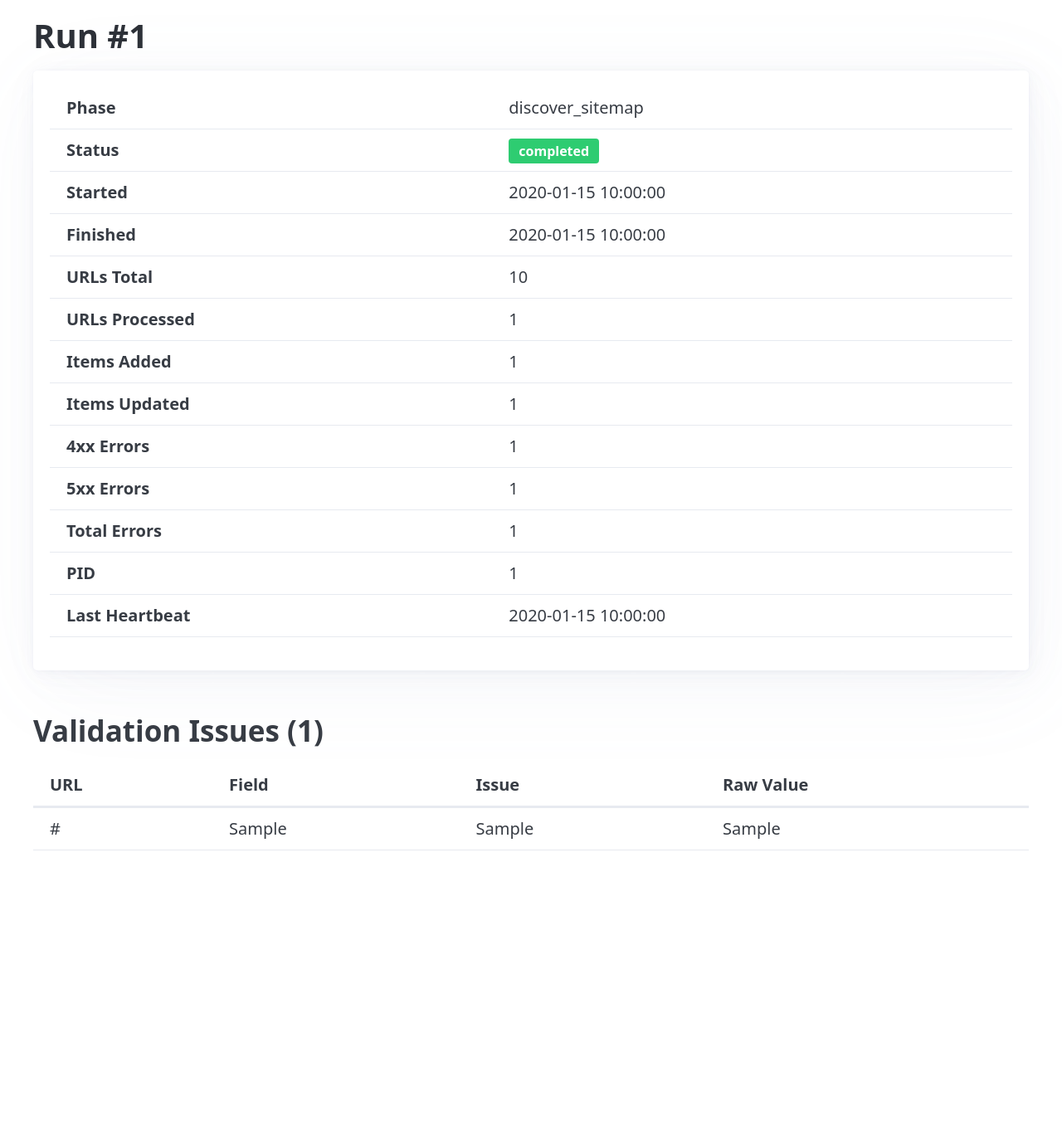
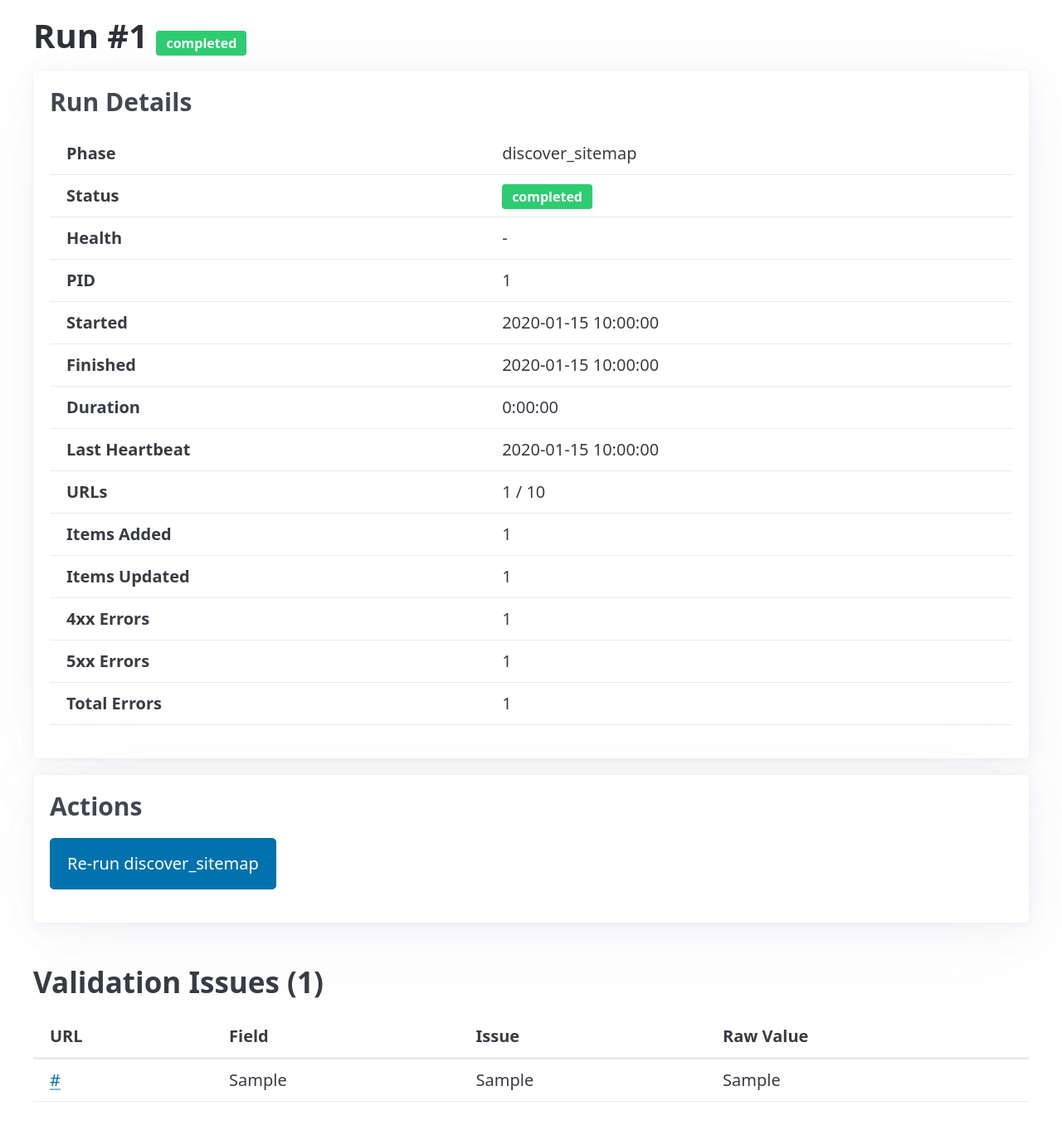
Before and after one commit to liberalu/booking-scraper, a FastAPI app: page /runs/1 in a window 1280 px wide. Shown: the part 70-1438 px from the top of the page at 83% size. Before the commit the page ends 1095 px from the top, so only its background shows below. Run offline with FastAPI, Linux system fonts and the light colour scheme; tables that the repository leaves empty hold one stand-in row (values such as "Sample post"); some libraries are stand-ins or nearby versions.

Commit message:
feat: add live status panel and action buttons to run detail page
- Live status polling every 3s (health, PID, heartbeat, progress)
- Stop Scraping button for running processes
- Re-run button for completed/failed runs
- Auto-reload page when run finishes
- JSON status API at /api/runs/{id}/status

```diff
--- a/book_scraper/dashboard/templates/run_detail.html
+++ b/book_scraper/dashboard/templates/run_detail.html
@@ -1,33 +1,86 @@
 {% extends "base.html" %}
 {% block title %}Run #{{ run.id }}{% endblock %}
 {% block content %}
-<h1>Run #{{ run.id }}</h1>
+<style>
+    .health-healthy { color: #2ecc40; font-weight: bold; }
+    .health-stale { color: #ffdc00; font-weight: bold; }
+    .health-dead { color: #ff4136; font-weight: bold; }
+    .actions { display: flex; gap: 0.5rem; flex-wrap: wrap; margin: 1rem 0; }
+    .actions button { margin: 0; }
+    #live-status { font-family: monospace; font-size: 0.85rem; padding: 1rem; background: var(--pico-card-background-color); border-radius: 8px; }
+    #live-status dt { font-weight: bold; display: inline; }
+    #live-status dd { display: inline; margin-left: 0.5rem; margin-right: 1.5rem; }
+</style>
+
+<h1>Run #{{ run.id }} <span class="badge badge-{{ run.status }}">{{ run.status }}</span></h1>
+
+{% if run.status == 'running' %}
+<article>
+    <h3>Live Status <small>(refreshes every 3s)</small></h3>
+    <div id="live-status" hx-get="/api/runs/{{ run.id }}/status" hx-trigger="load, every 3s" hx-swap="innerHTML">
+        Loading...
+    </div>
+    <div class="actions" id="action-result">
+        <button class="secondary outline" hx-post="/runs/{{ run.id }}/kill" hx-target="#action-result" hx-swap="innerHTML" hx-confirm="Send SIGTERM to PID {{ run.pid }}?">Stop Scraping</button>
+    </div>
+</article>
+{% endif %}
 
 <article>
+    <h3>Run Details</h3>
     <table>
         <tr><td><strong>Phase</strong></td><td>{{ run.phase }}</td></tr>
         <tr><td><strong>Status</strong></td><td><span class="badge badge-{{ run.status }}">{{ run.status }}</span></td></tr>
+        <tr>
+            <td><strong>Health</strong></td>
+            <td>
+                {% if health == 'healthy' %}
+                    <span class="health-healthy">&#9679; active</span>
+                {% elif health == 'stale' %}
+                    <span class="health-stale">&#9679; stale</span>
+                {% elif health == 'dead' %}
+                    <span class="health-dead">&#9679; dead</span>
+                {% else %}
+                    -
+                {% endif %}
+            </td>
+        </tr>
+        <tr><td><strong>PID</strong></td><td>{{ run.pid or '-' }}</td></tr>
         <tr><td><strong>Started</strong></td><td>{{ run.started_at.strftime('%Y-%m-%d %H:%M:%S') if run.started_at else '-' }}</td></tr>
         <tr><td><strong>Finished</strong></td><td>{{ run.finished_at.strftime('%Y-%m-%d %H:%M:%S') if run.finished_at else '-' }}</td></tr>
-        <tr><td><strong>URLs Total</strong></td><td>{{ run.urls_total if run.urls_total is not none else '-' }}</td></tr>
-        <tr><td><strong>URLs Processed</strong></td><td>{{ run.urls_processed }}</td></tr>
+        <tr>
+            <td><strong>Duration</strong></td>
+            <td>
+                {% if run.finished_at and run.started_at %}
+                    {{ (run.finished_at - run.started_at) }}
+                {% elif run.status == 'running' %}
+                    running...
+                {% else %}
+                    -
+                {% endif %}
+            </td>
+        </tr>
+        <tr>
+            <td><strong>Last Heartbeat</strong></td>
+            <td>{{ run.last_heartbeat.strftime('%Y-%m-%d %H:%M:%S') if run.last_heartbeat else '-' }}</td>
+        </tr>
+        <tr><td><strong>URLs</strong></td><td>{{ run.urls_processed }}{% if run.urls_total %} / {{ run.urls_total }}{% endif %}</td></tr>
         <tr><td><strong>Items Added</strong></td><td>{{ run.items_added }}</td></tr>
         <tr><td><strong>Items Updated</strong></td><td>{{ run.items_updated }}</td></tr>
         <tr><td><strong>4xx Errors</strong></td><td>{{ run.errors_4xx }}</td></tr>
         <tr><td><strong>5xx Errors</strong></td><td>{{ run.errors_5xx }}</td></tr>
         <tr><td><strong>Total Errors</strong></td><td>{{ run.error_count }}</td></tr>
-        <tr><td><strong>PID</strong></td><td>{{ run.pid or '-' }}</td></tr>
-        <tr>
-            <td><strong>Last Heartbeat</strong></td>
-            <td>{{ run.last_heartbeat.strftime('%Y-%m-%d %H:%M:%S') if run.last_heartbeat else '-' }}</td>
-        </tr>
     </table>
-    {% if run.status == 'running' and run.pid %}
-    <div id="kill-result">
-        <button class="secondary" hx-post="/runs/{{ run.id }}/kill" hx-target="#kill-result" hx-swap="innerHTML" hx-confirm="Kill process {{ run.pid }}?">Kill Process</button>
+</article>
+
+{% if run.status != 'running' %}
+<article>
+    <h3>Actions</h3>
+    <div class="actions" id="action-result">
+        <button hx-post="/runs/trigger?phase={{ run.phase.replace('discover_', '') if 'discover' in run.phase else run.phase }}" hx-target="#action-result" hx-swap="innerHTML">Re-run {{ run.phase }}</button>
     </div>
-    {% endif %}
 </article>
+{% endif %}
 
 {% if issues %}
 <h2>Validation Issues ({{ issues|length }})</h2>
@@ -43,7 +96,9 @@
     <tbody>
         {% for issue in issues %}
         <tr>
-            <td style="max-width:300px; overflow:hidden; text-overflow:ellipsis; white-space:nowrap;">{{ issue.url }}</td>
+            <td style="max-width:300px; overflow:hidden; text-overflow:ellipsis; white-space:nowrap;">
+                <a href="{{ issue.url }}" target="_blank">{{ issue.url }}</a>
+            </td>
             <td>{{ issue.field }}</td>
             <td>{{ issue.issue }}</td>
             <td>{{ issue.raw_value or '-' }}</td>
@@ -54,4 +109,38 @@
 {% else %}
 <p>No validation issues for this run.</p>
 {% endif %}
+
+<script>
+// Handle JSON status response for live polling
+document.body.addEventListener('htmx:beforeSwap', function(evt) {
+    if (evt.detail.target.id === 'live-status' && evt.detail.xhr.status === 200) {
+        try {
+            const data = JSON.parse(evt.detail.xhr.responseText);
+            const healthClass = data.health ? 'health-' + data.health : '';
+            const healthLabel = data.health || '-';
+            const pidStatus = data.pid_alive === true ? 'alive' : data.pid_alive === false ? 'DEAD' : '?';
+            const hbAgo = data.heartbeat_seconds_ago !== null ? data.heartbeat_seconds_ago + 's ago' : 'never';
+            const progress = data.urls_total ? `${data.urls_processed}/${data.urls_total}` : `${data.urls_processed}`;
+            const elapsed = data.elapsed_seconds ? `${Math.floor(data.elapsed_seconds/60)}m ${data.elapsed_seconds%60}s` : '-';
+
+            evt.detail.serverResponse = `
+                <dl>
+                    <dt>Health:</dt><dd><span class="${healthClass}">&#9679; ${healthLabel}</span></dd>
+                    <dt>PID ${data.pid || '-'}:</dt><dd>${pidStatus}</dd>
+                    <dt>Heartbeat:</dt><dd>${hbAgo}</dd>
+                    <dt>Progress:</dt><dd>${progress}</dd>
+                    <dt>Items:</dt><dd>+${data.items_added} ~${data.items_updated}</dd>
+                    <dt>Errors:</dt><dd>${data.error_count}</dd>
+                    <dt>Elapsed:</dt><dd>${elapsed}</dd>
+                </dl>
+            `;
+
+            // Auto-reload page if run finished
+            if (data.status !== 'running') {
+                setTimeout(() => location.reload(), 1000);
+            }
+        } catch(e) {}
+    }
+});
+</script>
 {% endblock %}
```
Also changed, not shown: book_scraper/dashboard/routes/runs.py (+41 -3 lines).
